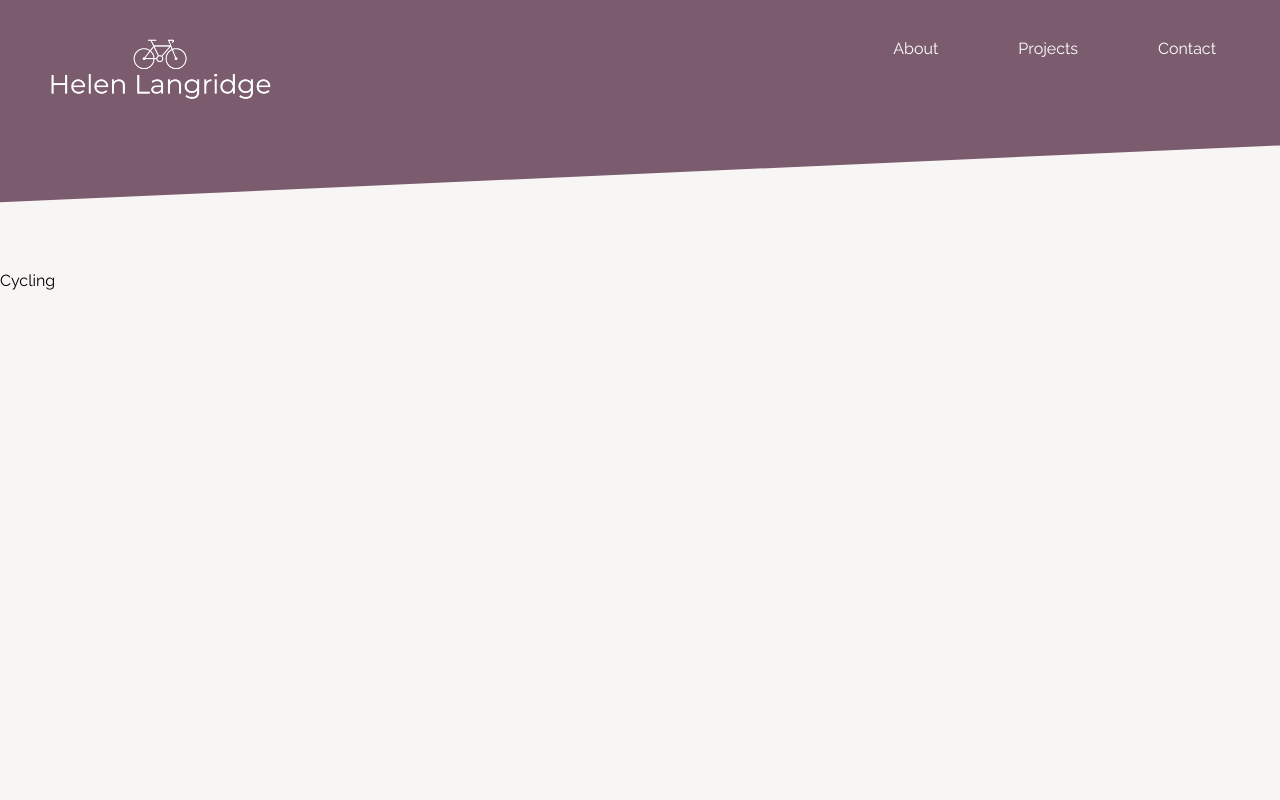
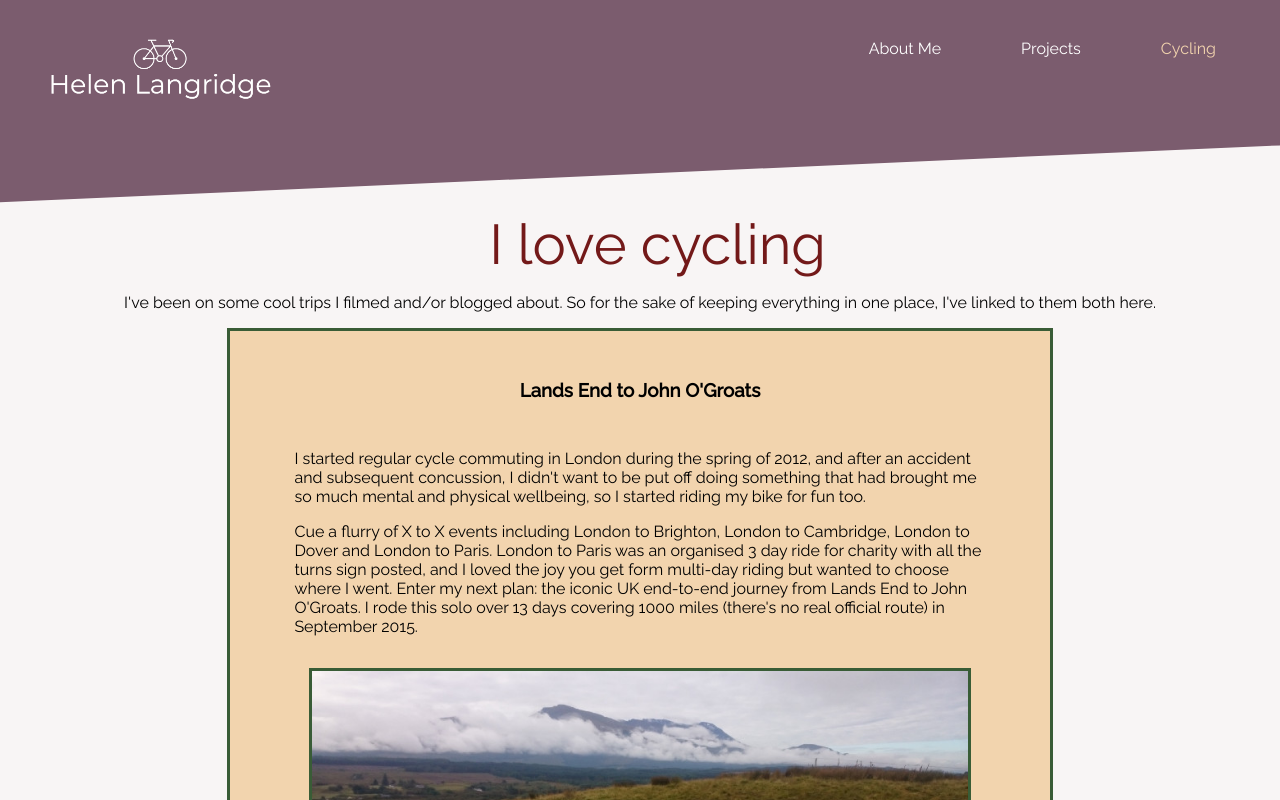
Before and after one commit to HelenLangers/new_portfolio, a React (Create React App) app: page /cycling in a window 1280 px wide. Shown: the top 800 px of the page. Built offline with nearby package versions, Linux system fonts and the light colour scheme.

Commit message:
cycling landing page complete

```diff
--- a/src/App.js
+++ b/src/App.js
@@ -11,7 +11,6 @@ import LEJOGBlog from "./Components/LEJOGBlog";
 import Hamburger from "./Components/NavBar/Hamburger/Hamburger";
 import Footer from "./Components/Footer";
 import './Styling/index.css'
-import Contact from "./Components/Contact";
 
 function App() {
 
@@ -33,7 +32,6 @@ function App() {
         <Route path='/cycling/round-the-world' element={<RTWBlog/>}/>
         <Route path='/cycling/LEJOG' element={<LEJOGBlog/>}/>
         <Route path='/media' element={<Media/>}/>
-        <Route path='/contact' element={<Contact />}/>
       </Routes>
       {/* <Footer/> */}
     </div>
--- a/src/Components/About.js
+++ b/src/Components/About.js
@@ -6,7 +6,7 @@ import timeline from '../Assets/timeline.png';
 function About() {
 
   const writingSequence = [
-    'I am changing career', 1000]
+    'I\'\m changing career', 1000]
 
   return (
     <div className='main-view'>
--- a/src/Components/Contact.js
+++ /dev/null
@@ -1,9 +0,0 @@
-import React from 'react'
-
-function Contact() {
-  return (
-    <div>Contact</div>
-  )
-}
-
-export default Contact
--- a/src/Components/Cycling.js
+++ b/src/Components/Cycling.js
@@ -1,8 +1,44 @@
-import React from 'react'
+import React from 'react';
+import '../Styling/cycling.css';
+import AnimateWriting from './AnimateWriting';
+import RTW from '../Assets/RTW.jpg';
+import LEJOG from '../Assets/LEJOG.jpg';
 
 function Cycling() {
+
+  const writingSequence = [
+    'I love cycling', 1000]
+
   return (
-    <div>Cycling</div>
+    <div className='main-div-cycling'>
+      <div className='title'>
+        <AnimateWriting writingSequence={writingSequence}/>
+      </div>
+      <div className='cycling-intro'>I've been on some cool trips I filmed and/or blogged about. So for the sake of keeping everything in one place, I've linked to them both here.</div>
+      <div className='cycling-block'>
+        <div className='lejog-link-block'>
+          <div className='block-inner'>
+            <h3 className='event-title'>Lands End to John O'Groats</h3>
+            <p className='paragraphs'>I started regular cycle commuting in London during the spring of 2012, and after an accident and subsequent concussion, I didn't want to be put off doing something that had brought me so much mental and physical wellbeing, so I started riding my bike for fun too.</p>
+            <p className='paragraphs'>Cue a flurry of X to X events including London to Brighton, London to Cambridge, London to Dover and London to Paris. London to Paris was an organised 3 day ride for charity with all the turns sign posted, and I loved the joy you get form multi-day riding but wanted to choose where I went. Enter my next plan: the iconic UK end-to-end journey from Lands End to John O'Groats. I rode this solo over 13 days covering 1000 miles (there's no real official route) in September 2015.</p>
+            <img className='rtwimage' src={LEJOG} alt="Lands end to john o'groats"/>
+            <div className='blog-button-box'>
+            <a className='blog-button-link' href="">Read the blog</a>
+            </div>
+          </div>
+        </div>
+        <div className='rtw-link-block'>
+          <div className='block-inner'>
+            <h3 className='event-title'>Round the World</h3>
+            <p className='paragraphs'>Not long after moving to Glasgow, I met my now-husband and on our second date we started planning our round the world cycle adventure. We both wanted to ride around the world, and after meeting it felt like there really wasn't any reason not to do it together. After 14 months of working two jobs each, saving every penny and selling most of our belongings, we left Glasgow in April 2017. We were away for 17 months, visited 30 countries across 4 continents and rode approximately 30,000km (we weren't counting). We had a separate website during the ride which we kept up to date, but I've since taken it down and you'll find all the blogs and videos through the link below.</p>
+            <img className='rtwimage' src={RTW} alt="cycling around the world"/>
+            <div className='blog-button-box'>
+            <a className='blog-button-link' href="">Read the blog</a>
+            </div>
+          </div>
+        </div>
+      </div>
+    </div>
   )
 }
 
--- a/src/Components/Homepage.js
+++ b/src/Components/Homepage.js
@@ -7,7 +7,7 @@ import {Link} from 'react-router-dom';
 function Homepage() {
 
   const writingSequence = ['Hi, I\'\m Helen', 1000,
-    'I am a junior developer', 1000]
+    'I\'\m a junior developer', 1000]
 
   return (
     <div className='main-view'>
@@ -52,10 +52,8 @@ function Homepage() {
         </div>
       </div>
 
-
-
       <div className='right-side'>
-        <img src={ProfileImage}/>
+        <img className='profile-image' src={ProfileImage}/>
       </div>
     </div>
   )
--- a/src/Components/NavBar/Hamburger/Hamburger.js
+++ b/src/Components/NavBar/Hamburger/Hamburger.js
@@ -13,20 +13,17 @@ function Hamburger({toggle, isOpen}) {
                 Home
             </HamburgerLink>
             <HamburgerLink to="/about" onClick={toggle}>
-                About
+                About Me
             </HamburgerLink>
             <HamburgerLink to="/projects" onClick={toggle}>
                 Projects
             </HamburgerLink>
-            {/* <HamburgerLink to="/cycling" onClick={toggle}>
+            <HamburgerLink to="/cycling" onClick={toggle}>
                 Cycling
             </HamburgerLink>
-            <HamburgerLink to="/media" onClick={toggle}>
+            {/* <HamburgerLink to="/media" onClick={toggle}>
                 Media
             </HamburgerLink> */}
-            <HamburgerLink to="/contact" onClick={toggle}>
-                Contact
-            </HamburgerLink>
         </HamburgerMenu>
     </HamburgerWrapper>
     </HamburgerContainer>
--- a/src/Components/NavBar/NavBar.js
+++ b/src/Components/NavBar/NavBar.js
@@ -15,7 +15,7 @@ function NavBar({toggle}) {
                 <NavMenu>
                     <NavLink exact to="/about"
                         activeStyle>
-                        About
+                        About Me
                     </NavLink>
 
                     <NavLink exact to="/projects"
@@ -23,20 +23,15 @@ function NavBar({toggle}) {
                         Projects
                     </NavLink>
 
-                    {/* <NavLink exact to="/cycling"
+                    <NavLink exact to="/cycling"
                         activeStyle>
                         Cycling
                     </NavLink>
-
+{/*
                     <NavLink exact to="/media"
                         activeStyle>
                         Media
                     </NavLink> */}
-
-                    <NavLink exact to="/contact"
-                        activeStyle>
-                        Contact
-                    </NavLink>
                 </NavMenu>
             </Nav>
 
--- a/src/Components/OneProject.js
+++ b/src/Components/OneProject.js
@@ -1,4 +1,5 @@
 import React from 'react'
+import '../Styling/projects.css';
 
 function OneProject({project}) {
 
--- /dev/null
+++ b/src/Styling/cycling.css
@@ -0,0 +1,108 @@
+.main-div-cycling {
+    display: flex;
+    flex-direction: column;
+    align-content: center;
+    justify-content: center;
+    margin-top: -60px;
+}
+
+.title {
+    text-align: center;
+    margin-left: -3rem;
+}
+
+.cycling-intro {
+    text-align: center;
+    margin: 1rem 2rem;
+}
+
+.cycling-block {
+    display: flex;
+    flex-direction: column;
+    justify-content: center;
+    align-items: center;
+}
+
+.lejog-link-block {
+    display: flex;
+    flex-direction: column;
+    align-items: center;
+    justify-content: center;
+    width: 80%;
+    max-height: auto;
+    margin-bottom: 2rem;
+}
+
+.rtw-link-block {
+    display: flex;
+    flex-direction: column;
+    align-items: center;
+    justify-content: center;
+    width: 80%;
+    max-height: auto;
+    margin-bottom: 2rem;
+}
+
+.event-title {
+    margin: 3rem;
+    text-align: center;
+}
+
+.block-inner {
+    display: flex;
+    flex-direction: column;
+    align-items: center;
+    background-color: #F2D4AE;
+    border-style: solid;
+    border-width: 3px;
+    border-color: #395C36;
+    width: 80%;
+}
+
+.paragraphs {
+    margin: 0 4rem 1rem 4rem;
+}
+
+.rtwimage {
+    align-items: center;
+    max-width: 80%;
+    height: auto;
+    margin: 1rem;
+    border-style: solid;
+    border-width: 3px;
+    border-color: #395C36;
+}
+
+.blog-button-box {
+    display: flex;
+    align-items: center;
+    justify-content: center;
+    background: #A6432C;
+    font-size: 1rem;
+    line-height: 2.5rem;
+    border-radius: 48px;
+    width: fit-content;
+    padding: 0 1rem;
+    border: rgb(75, 74, 74);
+    box-shadow: 0 0 5px 2px rgba(0, 0, 0, .3);
+    border-width: 2px;
+    transform: translateY(var(--translate-y,0));
+    margin: 2rem;
+}
+
+.blog-button-box:hover {
+    --translate-y: -2px;
+    box-shadow: 0 0 5px 2px rgba(0, 0, 0, .5);
+}
+
+.blog-button-link {
+    text-decoration: none;
+    margin: 0 1rem;
+    color: #fff;
+}
+
+@media screen and (max-width: 768px) {
+    .main-div-cycling{
+        margin-top: -5px;
+    }
+}
--- a/src/Styling/main.css
+++ b/src/Styling/main.css
@@ -9,6 +9,8 @@
     flex-direction: column;
     justify-content: space-around;
     width: 60%;
+    margin-top: 5%;
+    margin-bottom: 5%;
 }
 
 .left-side-about {
@@ -95,6 +97,12 @@
     margin-top: 80px;
 }
 
+.profile-image {
+    margin-right: 2%;
+    max-width: 100%;
+    height: auto;
+}
+
 .code-clan-about {
     margin-left: 6rem;
     margin-right: 7rem;
@@ -105,8 +113,9 @@
 }
 
 .timeline {
-    width: 100%;
     margin-left: -20%;
+    max-width: 100%;
+    height: auto;
 }
 
 @media screen and (max-width: 768px) {
@@ -171,7 +180,6 @@
     }
 
     .timeline {
-        width: 80%;
         margin-left: -5%;
     }
 }
--- a/src/Styling/projects.css
+++ b/src/Styling/projects.css
@@ -37,7 +37,8 @@
 }
 
 .screenshot {
-    width: 100%;
+    max-width: 100%;
+    height: auto;
     border-style: solid;
     border-width: 3px;
     border-color: #395C36;
@@ -104,11 +105,15 @@
 
 @media screen and (max-width: 768px) {
     .projects-container{
-        margin-top: -35px;
+        margin-top: -5px;
     }
 
     .project-block{
         flex-direction: column;
+    }
+
+    .project-list{
+        margin-top: 0;
     }
 
     .image-half{
@@ -120,4 +125,8 @@
         margin-top: 1rem;
     }
 
+    .summary {
+        padding-left: 0;
+    }
+
 }
```
Also changed, not shown: src/Assets/LEJOG.jpg (added), src/Assets/RTW.jpg (added).
